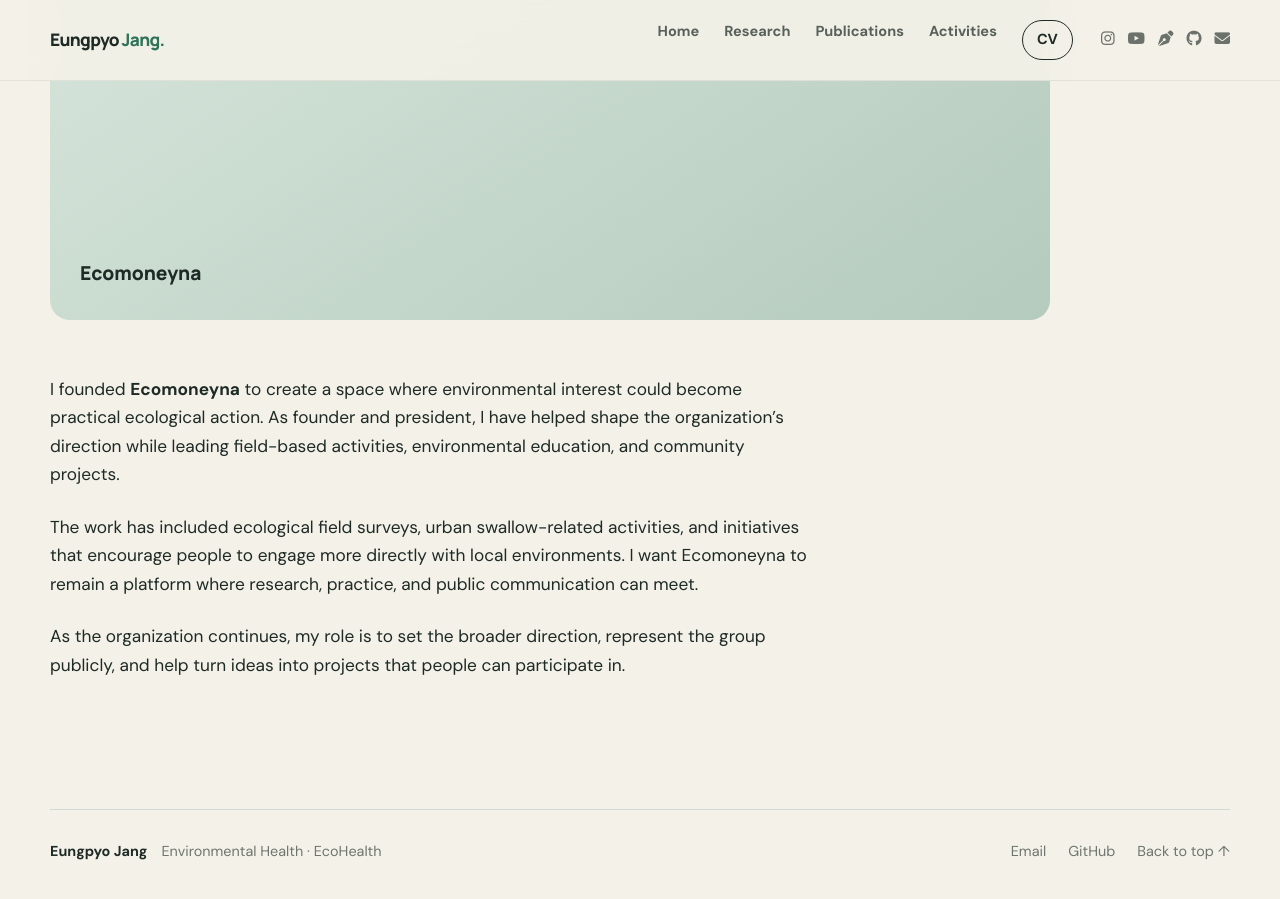
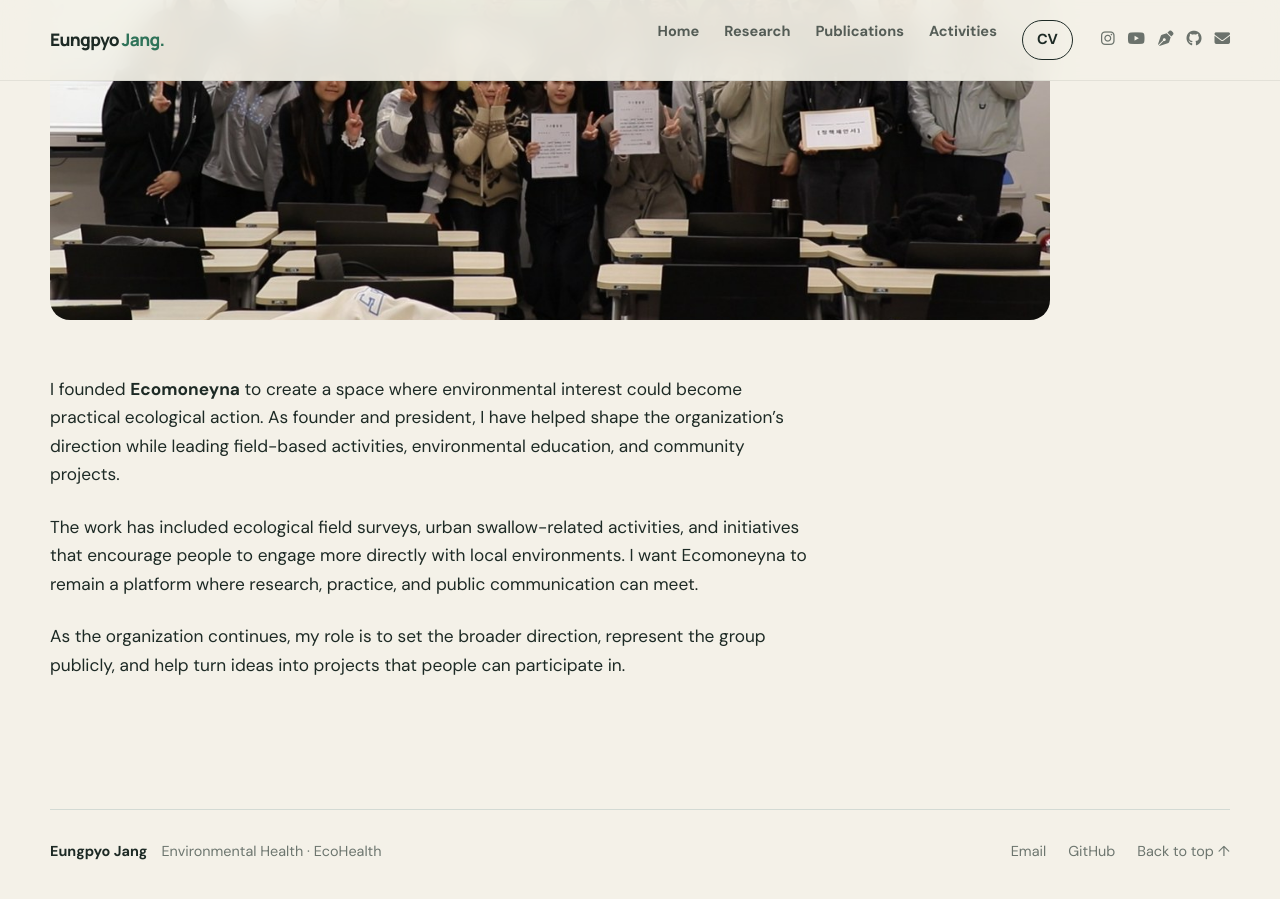
Before and after one commit to eungpyojang/eungpyojang.github.io, a Jekyll site: the page built from _posts/2026-08-19-ecomoneyna.md, in a window 1280 px wide and 900 px high, scrolled down 700 px. Built offline with Jekyll 4.4.1, drawn with Linux system fonts in a browser that asks for light colours.

Commit message:
Add Ecomoneyna activity image

```diff
--- a/_posts/2026-08-19-ecomoneyna.md
+++ b/_posts/2026-08-19-ecomoneyna.md
@@ -5,6 +5,7 @@
 category: Ecomoneyna
 activity_date: Apr 2022–Present
 tags: [Ecology, Community Engagement, Environmental Action]
+image: /assets/research/ecomoneyna-home.jpg
 permalink: /activities/ecomoneyna/
 date: 2026-08-19 12:04:00 +0900
 ---
```
